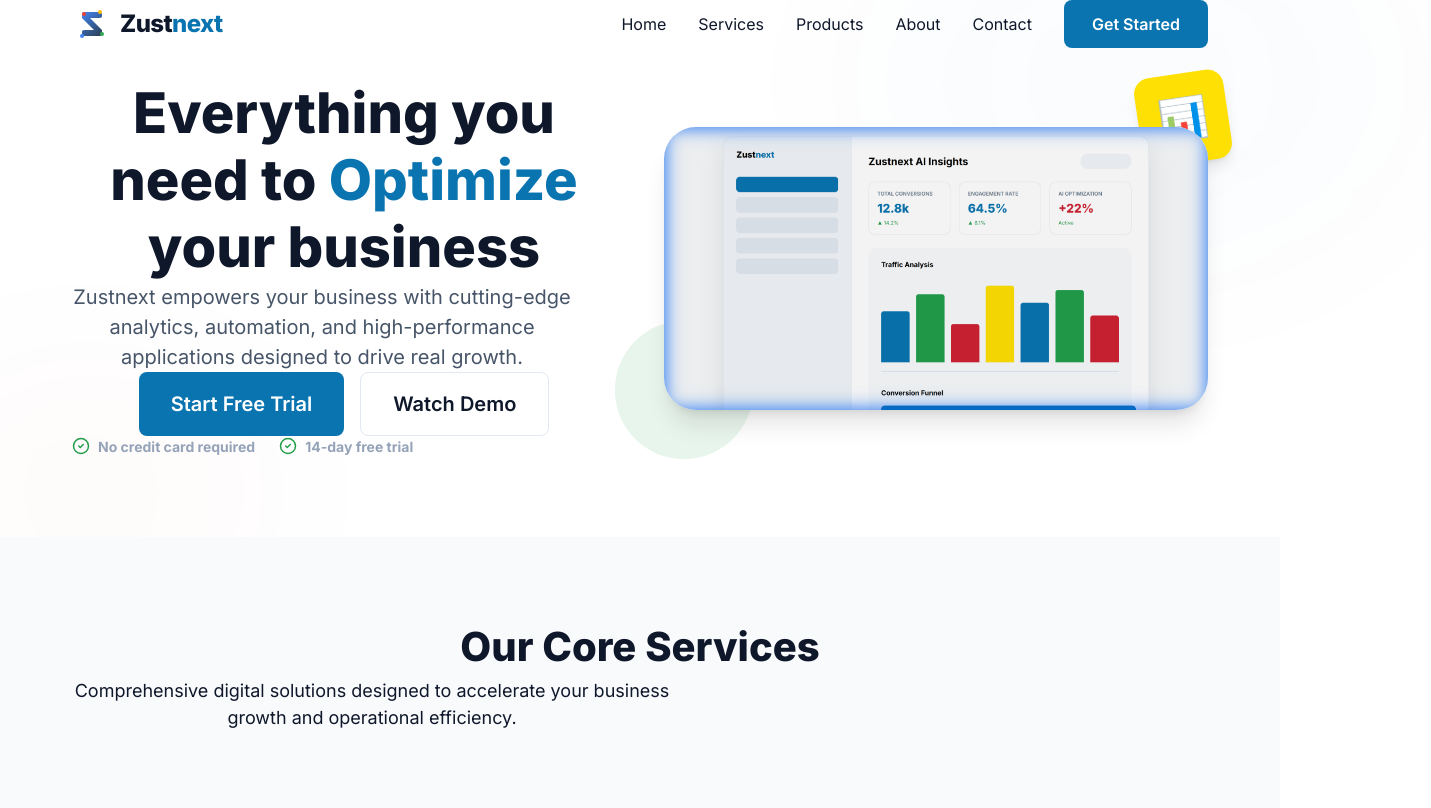
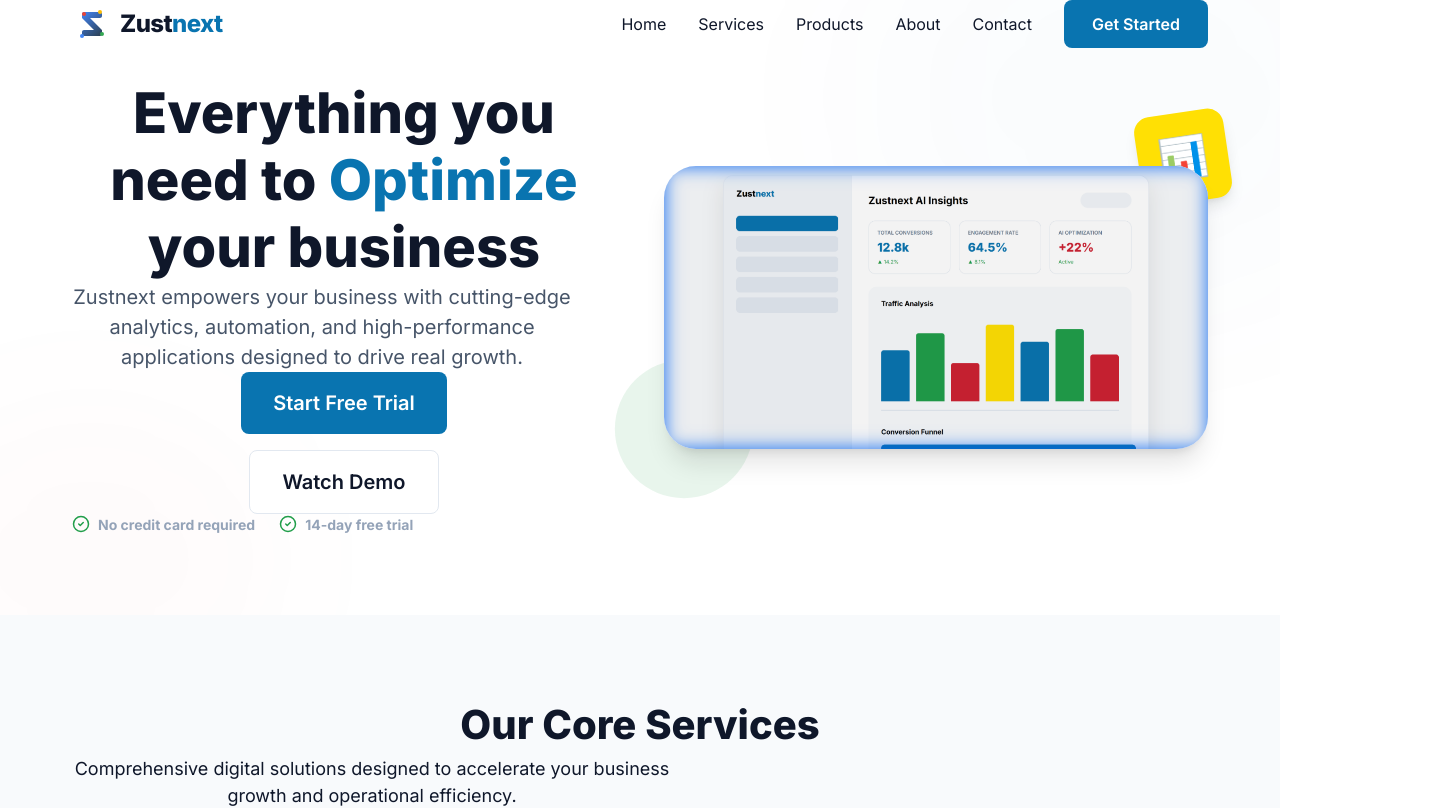
Before and after one commit to Ramanjineyulu9/Zust, a React (Vite) app: page / in a window 1280 px wide. Shown: the top 808 px of the page, 1431 px wide, since content can reach past the window. Built offline with nearby package versions, Linux system fonts and the light colour scheme.

Commit message:
Fix mobile responsiveness: stack buttons, force no-overflow

```diff
--- a/src/components/Hero.jsx
+++ b/src/components/Hero.jsx
@@ -47,12 +47,12 @@
                     <p className="text-xl text-slate-600 mb-8 mx-auto lg:mx-0" style={{ maxWidth: '500px' }}>
                         Zustnext empowers your business with cutting-edge analytics, automation, and high-performance applications designed to drive real growth.
                     </p>
-                    <div className="flex flex-wrap gap-4 mb-8 justify-center lg:justify-start">
+                    <div className="flex flex-col sm:flex-row gap-4 mb-8 justify-center lg:justify-start items-center lg:items-center">
                         <motion.a
                             href="#contact"
                             whileHover={{ scale: 1.05 }}
                             whileTap={{ scale: 0.95 }}
-                            className="btn btn-primary w-full sm:w-auto"
+                            className="btn btn-primary w-full sm:w-auto text-center justify-center"
                             style={{ padding: '1rem 2rem', fontSize: '1.25rem', textDecoration: 'none' }}
                         >
                             Start Free Trial
@@ -62,7 +62,7 @@
                             target="_blank"
                             whileHover={{ scale: 1.05, backgroundColor: '#f1f5f9' }}
                             whileTap={{ scale: 0.95 }}
-                            className="btn w-full sm:w-auto"
+                            className="btn w-full sm:w-auto text-center justify-center"
                             style={{ backgroundColor: 'white', border: '1px solid var(--border-light)', padding: '1rem 2rem', fontSize: '1.25rem', textDecoration: 'none' }}
                         >
                             Watch Demo
--- a/src/index.css
+++ b/src/index.css
@@ -34,6 +34,14 @@
   line-height: 1.5;
   -webkit-font-smoothing: antialiased;
   overflow-x: hidden;
+  width: 100%;
+  max-width: 100vw;
+  position: relative;
+}
+
+html {
+  overflow-x: hidden;
+  max-width: 100vw;
 }
 
 a {
```
